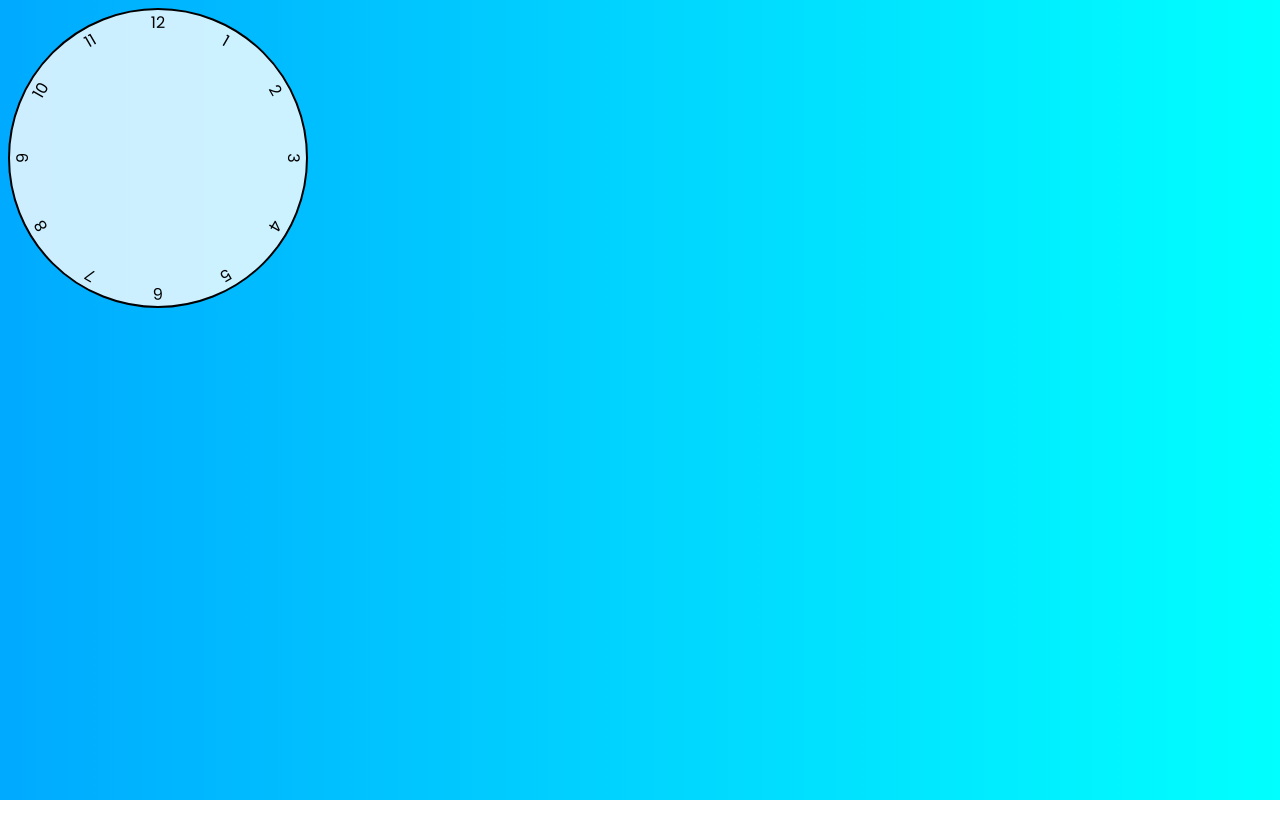
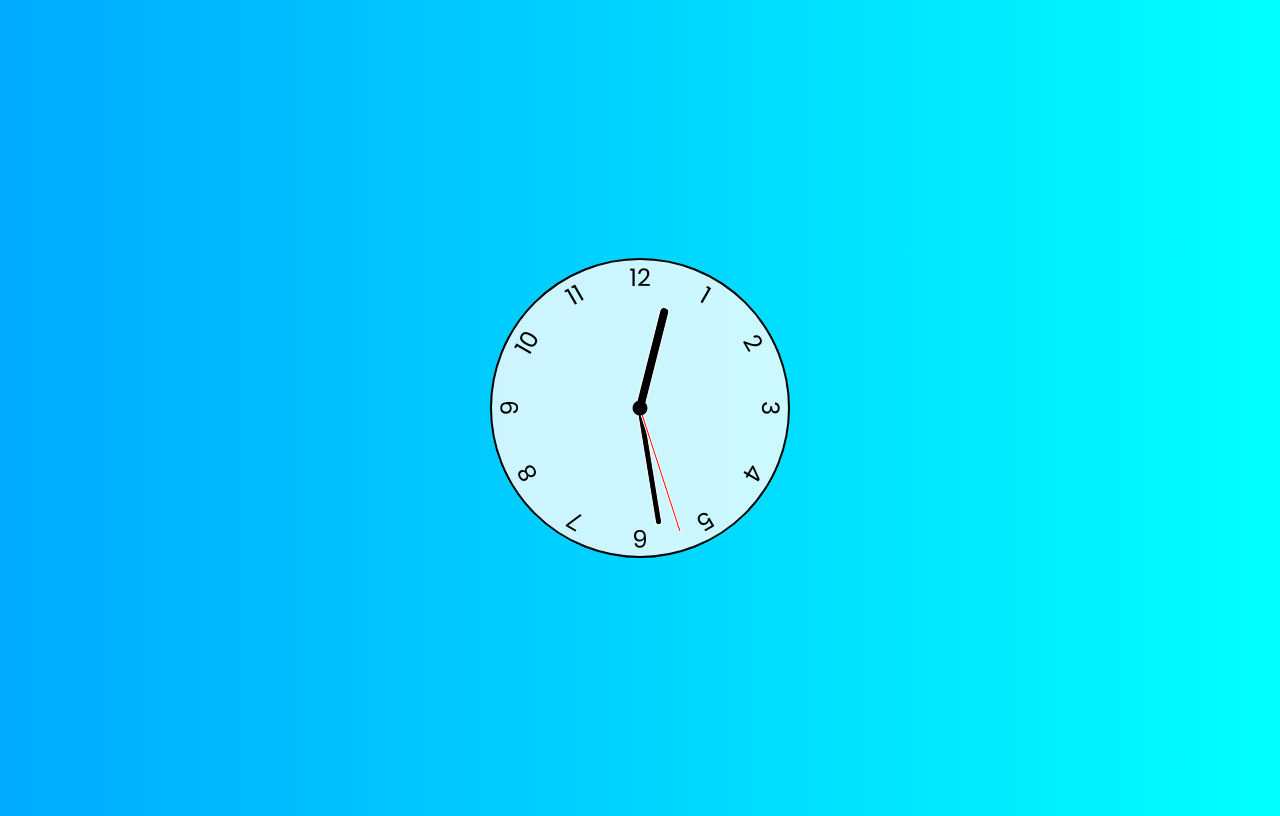
Before and after one commit to yusuforzibekov/js-clock, a plain HTML site: page index.html in a window 1280 px wide. Drawn offline with Linux system fonts and the light colour scheme.

Commit message:
All done

```diff
--- a/app.js
+++ b/app.js
@@ -0,0 +1,21 @@
+setInterval(setClock, 1000)
+
+const hourHand = document.querySelector('[data-hour-hand]');
+const minuteHand = document.querySelector('[data-minute-hand]');
+const secondHand = document.querySelector('[data-second-hand]');
+
+function setClock() {
+    const currentDate = new Date()
+    const secondRatio = currentDate.getSeconds() / 60;
+    const minutesRatio = (secondRatio + currentDate.getMinutes()) / 60;
+    const hoursRatio = (minutesRatio + currentDate.getHours()) / 12;
+    setRotation(secondHand, secondRatio)
+    setRotation(minuteHand, minutesRatio)
+    setRotation(hourHand, hoursRatio)
+}
+
+function setRotation(element, rotationRatio) {
+    element.style.setProperty('--rotation', rotationRatio * 360);
+}
+
+setClock()
--- a/index.html
+++ b/index.html
@@ -9,9 +9,9 @@
 <body>
 
     <div class="clock">
-        <div class="hand hour"></div>
-        <div class="hand minute"></div>
-        <div class="hand second"></div>
+        <div class="hand hour" data-hour-hand=""></div>
+        <div class="hand minute" data-minute-hand=""></div>
+        <div class="hand second" data-second-hand=""></div>
 
         <div class="number number1">1</div>
         <div class="number number2">2</div>
--- a/style.css
+++ b/style.css
@@ -7,6 +7,11 @@
 
 body {
     background: linear-gradient(to right, hsl(200, 100%, 50%), hsl(180, 100%, 50%));
+    display: flex;
+    justify-content: center;
+    align-items: center;
+    min-height: 100vh;
+    overflow: hidden;
 }
 
 .clock {
@@ -26,6 +31,7 @@ body {
     /* background: #999; */
     text-align: center;
     transform: rotate(var(--rotation));
+    font-size: 1.5rem;
 }
 
 .clock .number1 {--rotation: 30deg;}
@@ -39,3 +45,45 @@ body {
 .clock .number9 {--rotation: 270deg;}
 .clock .number10 {--rotation: 300deg;}
 .clock .number11 {--rotation: 330deg;}
+
+.clock .hand {
+    --rotation: 0;
+    position: absolute;
+    bottom: 50%;
+    left: 50%;
+    transform-origin: bottom;
+    transform: translateX(-50%) rotate(calc(var(--rotation) * 1deg));
+    border: 1px solid white;
+    border-top-left-radius: 10px;
+    border-top-right-radius: 10px;
+    z-index: 10;
+}
+
+.clock::after{
+    content: "";
+    position: absolute;
+    background: #000;
+    z-index: 11;
+    width: 15px;
+    height: 15px;
+    top: 50%;
+    left: 50%;
+    transform: translate(-50%, -50%);
+    border-radius: 50%;
+}
+
+.clock .hand.second {
+    width: 3px;
+    height: 44%;
+    background-color: red;
+}
+.clock .hand.minute {
+    width: 7px;
+    height: 40%;
+    background-color: black;
+}
+.clock .hand.hour {
+    width: 10px;
+    height: 35%;
+    background-color: black;
+}
```
